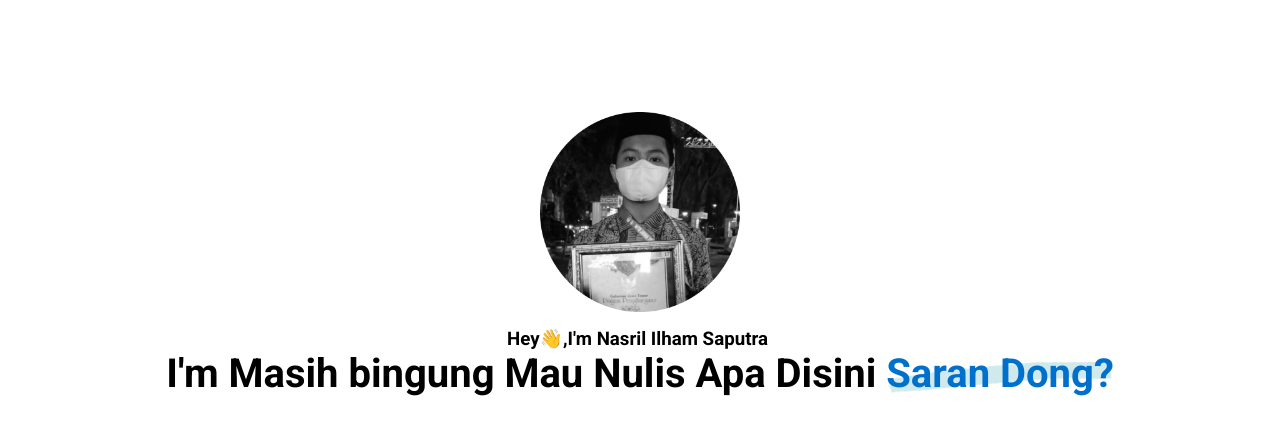
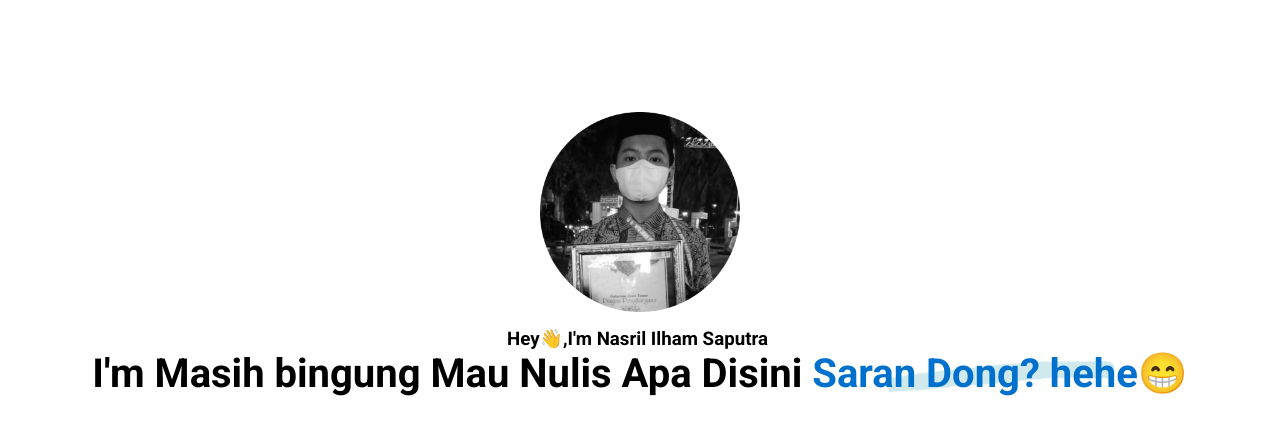
Before and after one commit to NasrilSa/NasrilIlhamSa, a plain HTML site: page index.html in a window 1280 px wide. Shown: the top 442 px of the page. Drawn offline with nearby package versions, Linux system fonts and the light colour scheme.

Commit message:
change text

```diff
--- a/index.html
+++ b/index.html
@@ -33,7 +33,7 @@
         <h3>Hey👋,I'm Nasril Ilham Saputra</h3>
         <h1 class="big-text" data-aos="fade-right" data-aos-duration="1000">
           I'm <span>Masih bingung</span> Mau Nulis Apa Disini
-          <span class="blue">Saran Dong?</span>
+          <span class="blue">Saran Dong? hehe😁</span>
         </h1>
         <p class="contact">Contact Me <a href="">Nasrililhamsa@gmail.com</a></p>
         <a href="https://github.com/NasrilSa">
```
